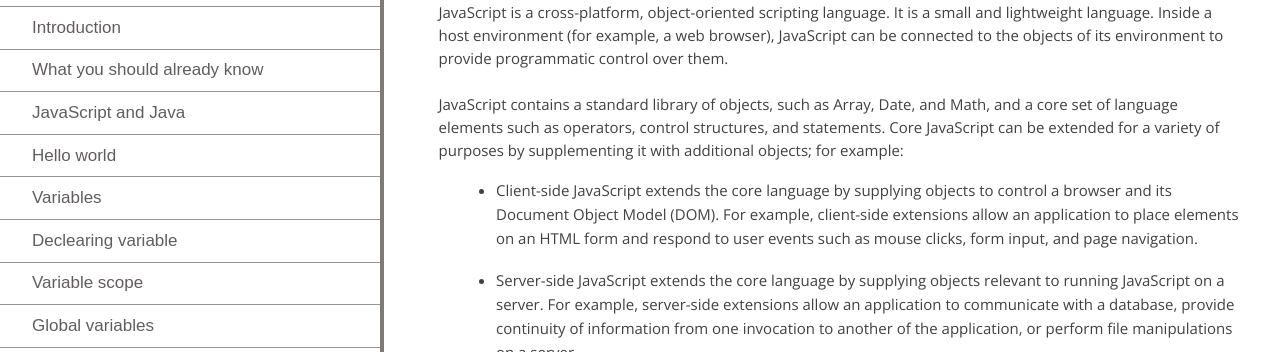
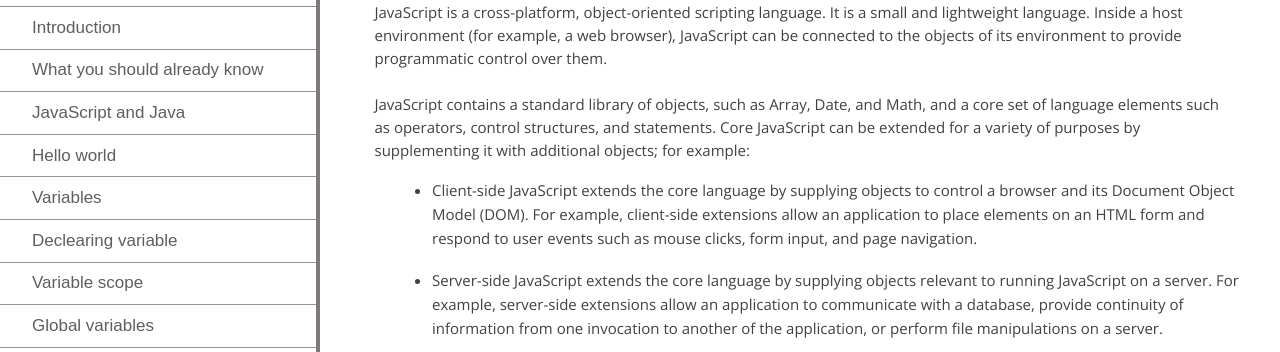
Before and after one commit to Abdullah-ohida/js_documentation, a plain HTML site: page index.html in a window 1280 px wide. Shown: the part 74-426 px from the top of the page. Drawn offline with nearby package versions, Linux system fonts and the light colour scheme.

Commit message:
initial commit

```diff
--- a/style.css
+++ b/style.css
@@ -14,7 +14,7 @@
 
  .documentation {
      background: #ffffff;
-     width: 30%;
+     width: 25%;
      min-height: 100vh;
      padding: 1em 0;
      word-wrap: break-word;
@@ -60,7 +60,7 @@
 
  .main-frame {
      background: #ffffff;
-     width: 70%;
+     width: 75%;
      min-height: 100vh;
      padding: 1em 2em;
      overflow: scroll;
```
